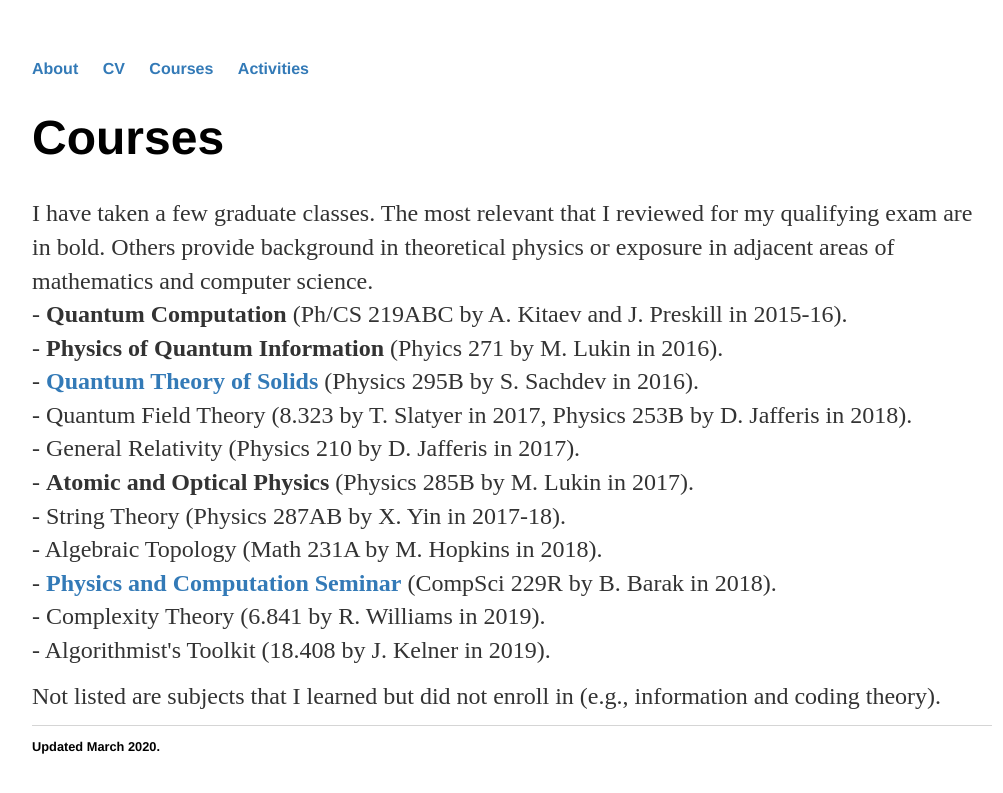
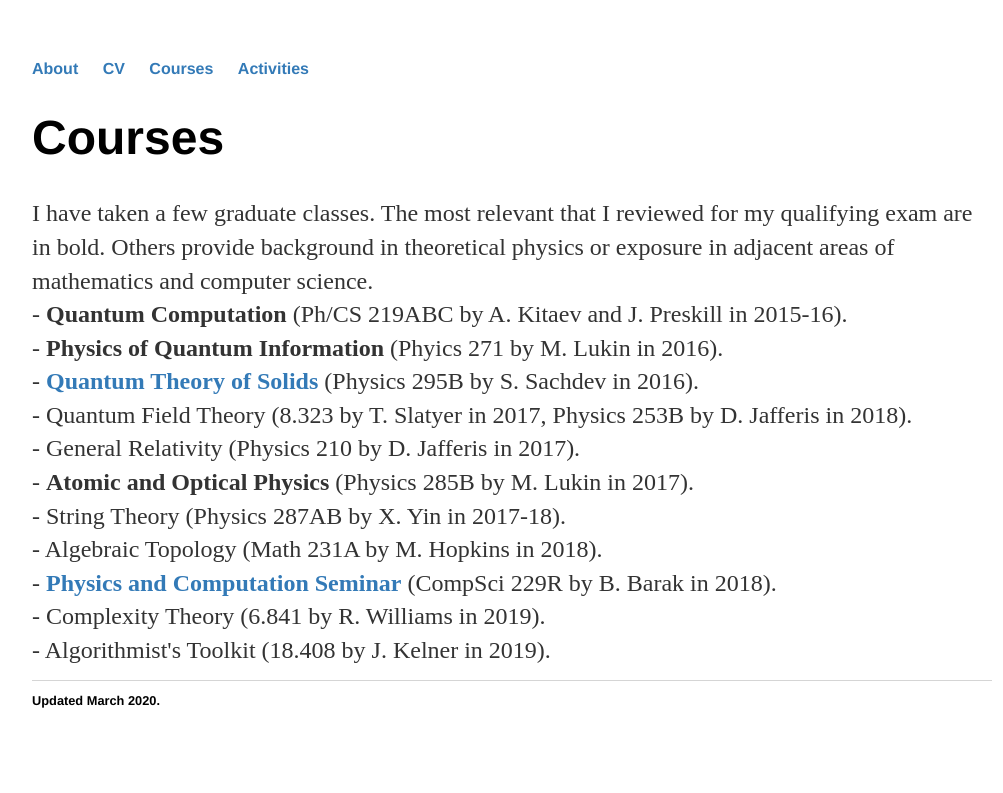
Before and after one commit to emilkhab/emilkhab.github.io, a Jekyll site: the page built from courses/index.html, in a window 1280 px wide. Shown: the top 793 px of the page, without its empty margins (128-1131 px from the left). Built offline with Jekyll 4.4.1, drawn with Linux system fonts in a browser that asks for light colours.

Commit message:
Update index.html

```diff
--- a/courses/index.html
+++ b/courses/index.html
@@ -17,5 +17,4 @@ title: Courses
 	- Complexity Theory (6.841 by R. Williams in 2019).<br/>
 	- Algorithmist's Toolkit (18.408 by J. Kelner in 2019).
 	</p>
-	<p>Not listed are subjects that I learned but did not enroll in (e.g., information and coding theory).</p>
 </div>
```
